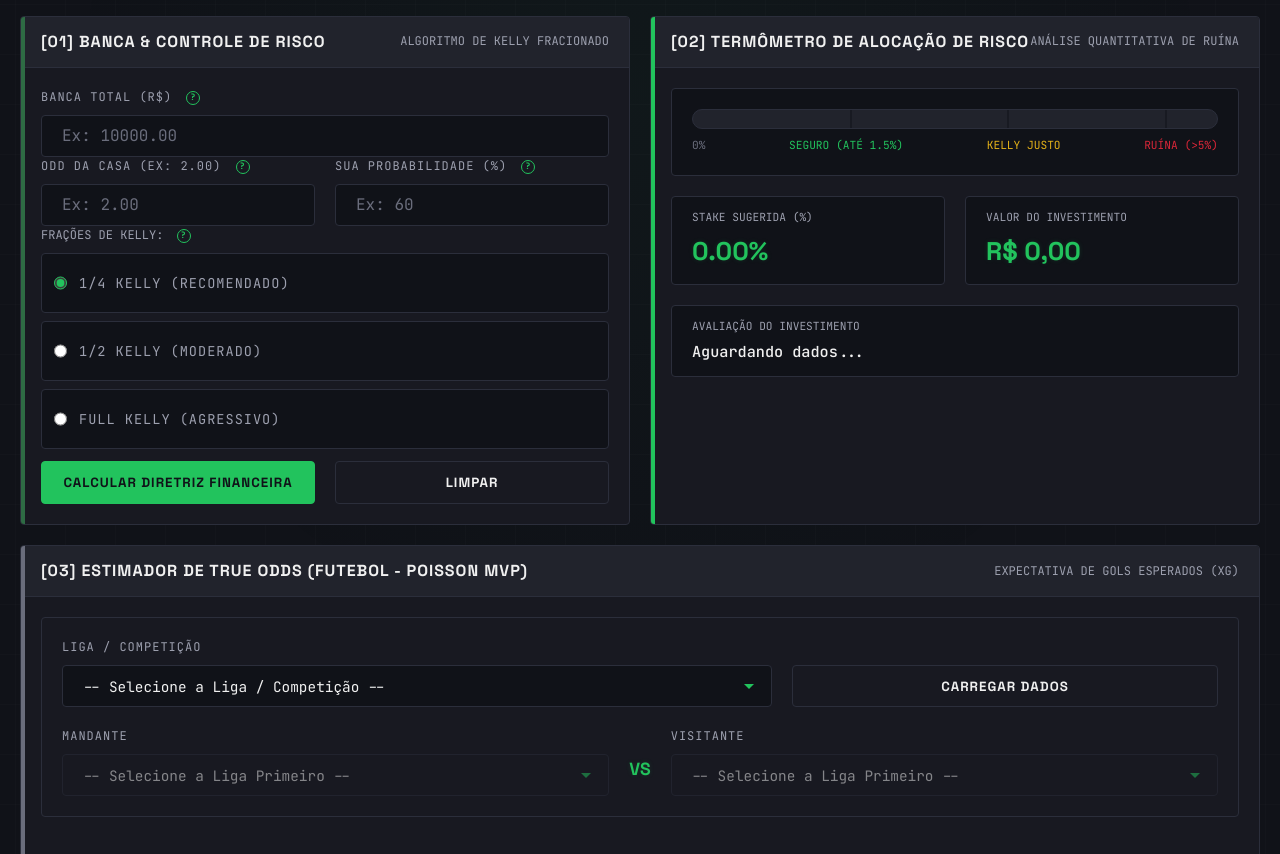
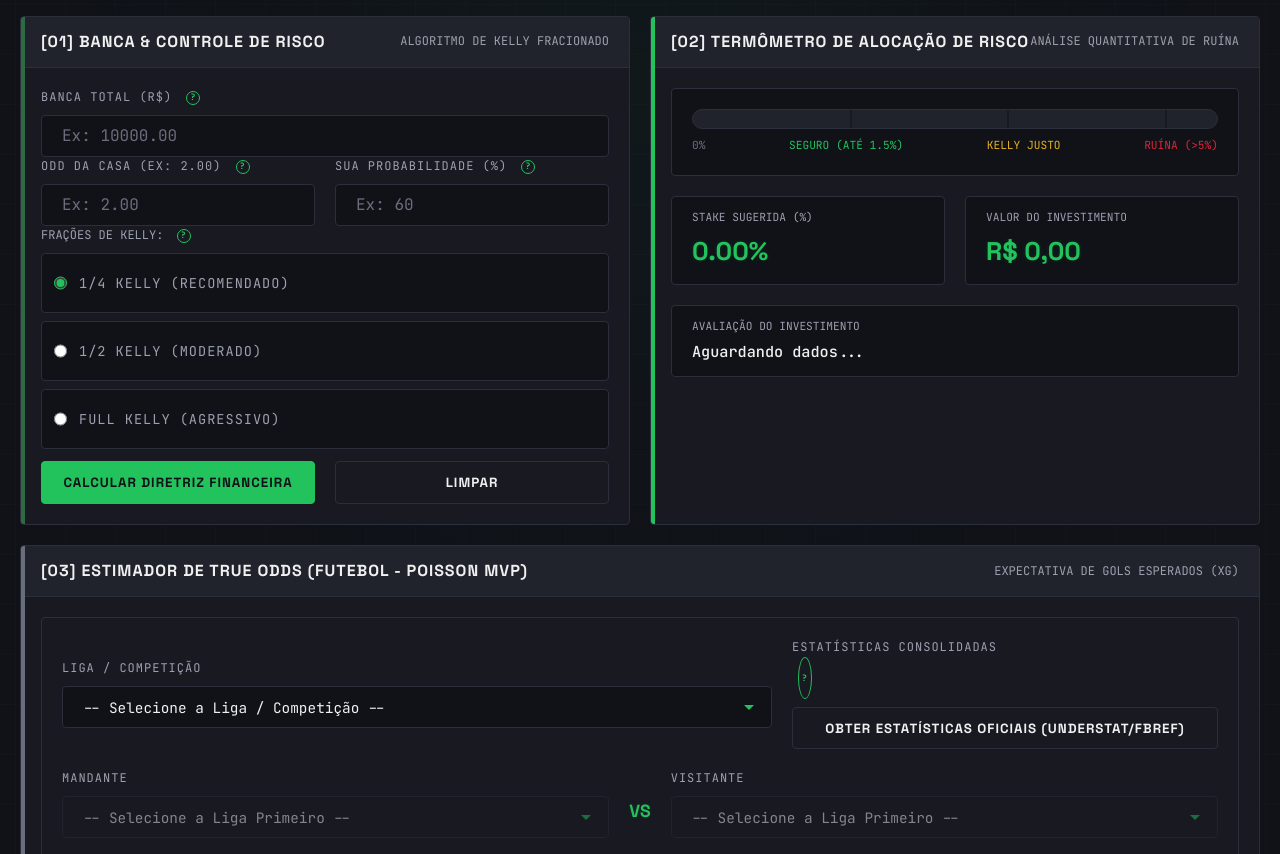
Before and after one commit to rodrigocrf/GGreen, a website: page public/index.html in a window 1280 px wide. Shown: the part 71-925 px from the top of the page. Drawn offline with Linux system fonts and the light colour scheme; no server answers.

Commit message:
feat: add help tooltips to loading button and results header with descriptive labels

```diff
--- a/public/index.html
+++ b/public/index.html
@@ -159,8 +159,11 @@
                 </select>
               </div>
               <div class="input-group btn-container-align">
-                <label>&nbsp;</label>
-                <button type="button" class="btn-secondary" id="btn-load-stats" aria-label="Carregar dados estatísticos reais de xG e xGA das equipes">CARREGAR DADOS</button>
+                <label>
+                  Estatísticas Consolidadas
+                  <button type="button" class="help-trigger" id="help-btn-load-stats" data-help="load-stats" aria-label="Ajuda sobre o carregamento automático de estatísticas">?</button>
+                </label>
+                <button type="button" class="btn-secondary" id="btn-load-stats" aria-label="Obter estatísticas consolidadas oficiais de Understat e FBref">OBTER ESTATÍSTICAS OFICIAIS (UNDERSTAT/FBREF)</button>
               </div>
             </div>
 
@@ -219,7 +222,10 @@
 
           <div class="pricing-results" id="pricing-results-container" style="display: none;">
             <div class="divider"></div>
-            <h3 class="results-title">True Odds Calculadas & Probabilidades</h3>
+            <h3 class="results-title">
+              True Odds Calculadas & Probabilidades
+              <button type="button" class="help-trigger" id="help-btn-true-odds" data-help="true-odds" aria-label="Ajuda sobre True Odds Calculadas">?</button>
+            </h3>
             <div class="pricing-grid">
               <div class="pricing-tile">
                 <span class="pricing-label">Vitória Mandante (1)</span>
--- a/public/js/app.js
+++ b/public/js/app.js
@@ -372,7 +372,9 @@ const HELP_TEXTS = {
   'xg-home': 'xG Mandante: Expected Goals (Gols Esperados) do time da casa nos últimos jogos. Indica a quantidade e a qualidade das chances de finalização que a equipe criou. Quanto maior o xG, mais perigoso é o ataque do time.',
   'xga-home': 'xGA Mandante: Expected Goals Against (Gols Contra Esperados) do time da casa. Avalia o desempenho defensivo: indica a qualidade das chances que a defesa concede aos adversários. Quanto menor o xGA, mais forte é a defesa.',
   'xg-away': 'xG Visitante: Expected Goals (Gols Esperados) do time de fora. Revela a produtividade ofensiva e a perigosidade de suas finalizações quando joga longe dos seus domínios.',
-  'xga-away': 'xGA Visitante: Expected Goals Against (Gols Contra Esperados) do time de fora. Mede a vulnerabilidade defensiva da equipe quando joga como visitante.'
+  'xga-away': 'xGA Visitante: Expected Goals Against (Gols Contra Esperados) do time de fora. Mede a vulnerabilidade defensiva da equipe quando joga como visitante.',
+  'load-stats': 'Obter Estatísticas Oficiais: Busca e preenche de forma automática e precisa a média real de gols esperados marcados (xG) e sofridos (xGA) das equipes com base nos dados consolidados das últimas temporadas coletados diretamente dos portais Understat e FBref, ponderando o fator de mando de campo de cada time.',
+  'true-odds': 'True Odds (Odds Justas): Cotações puras calculadas matematicamente a partir das probabilidades do modelo estatístico de Poisson, sem margem de lucro embutida. Se a odd justa calculada for menor que a odd da casa, a aposta possui Valor Esperado Positivo (+EV).'
 };
 
 /**
```
